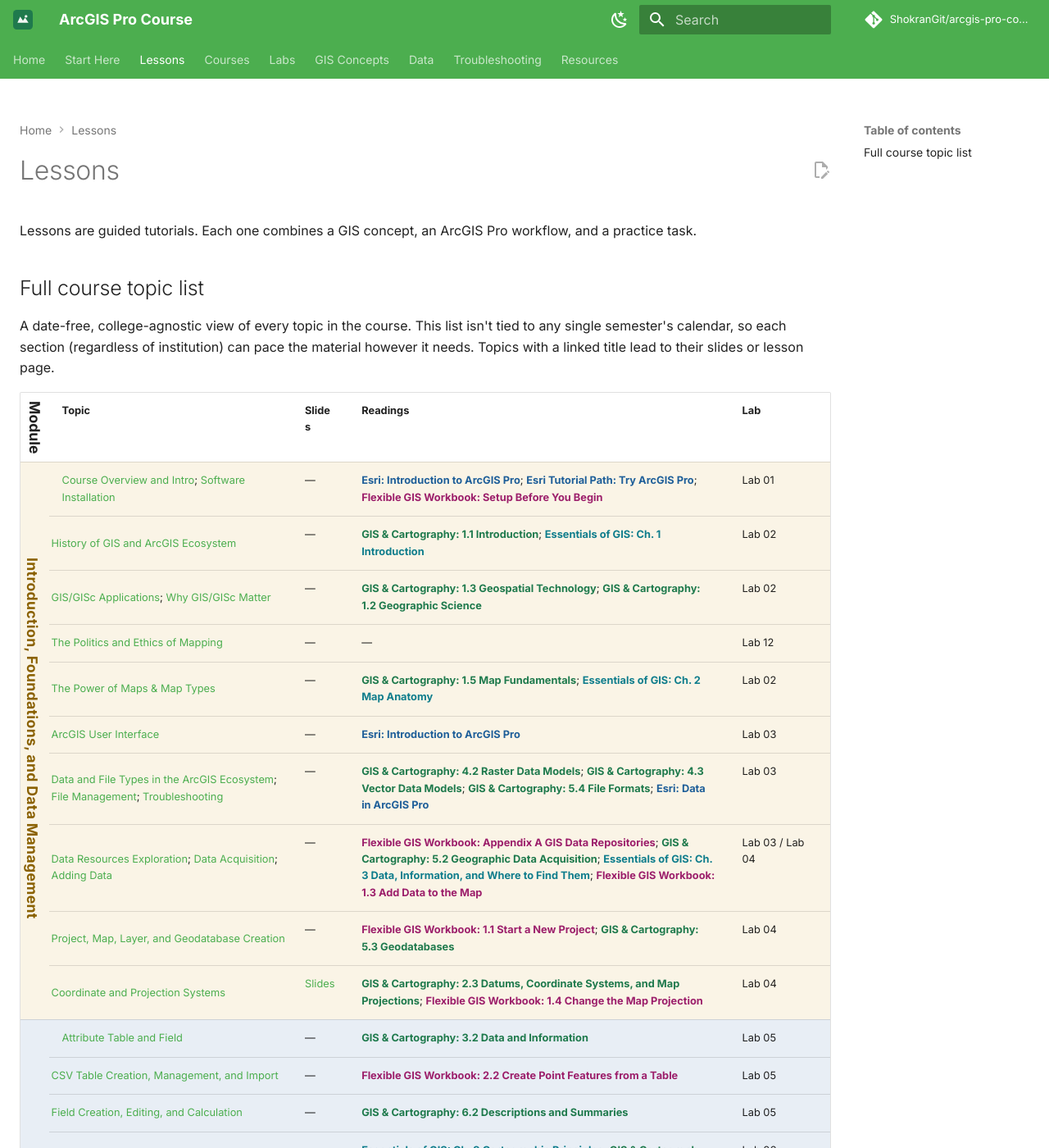
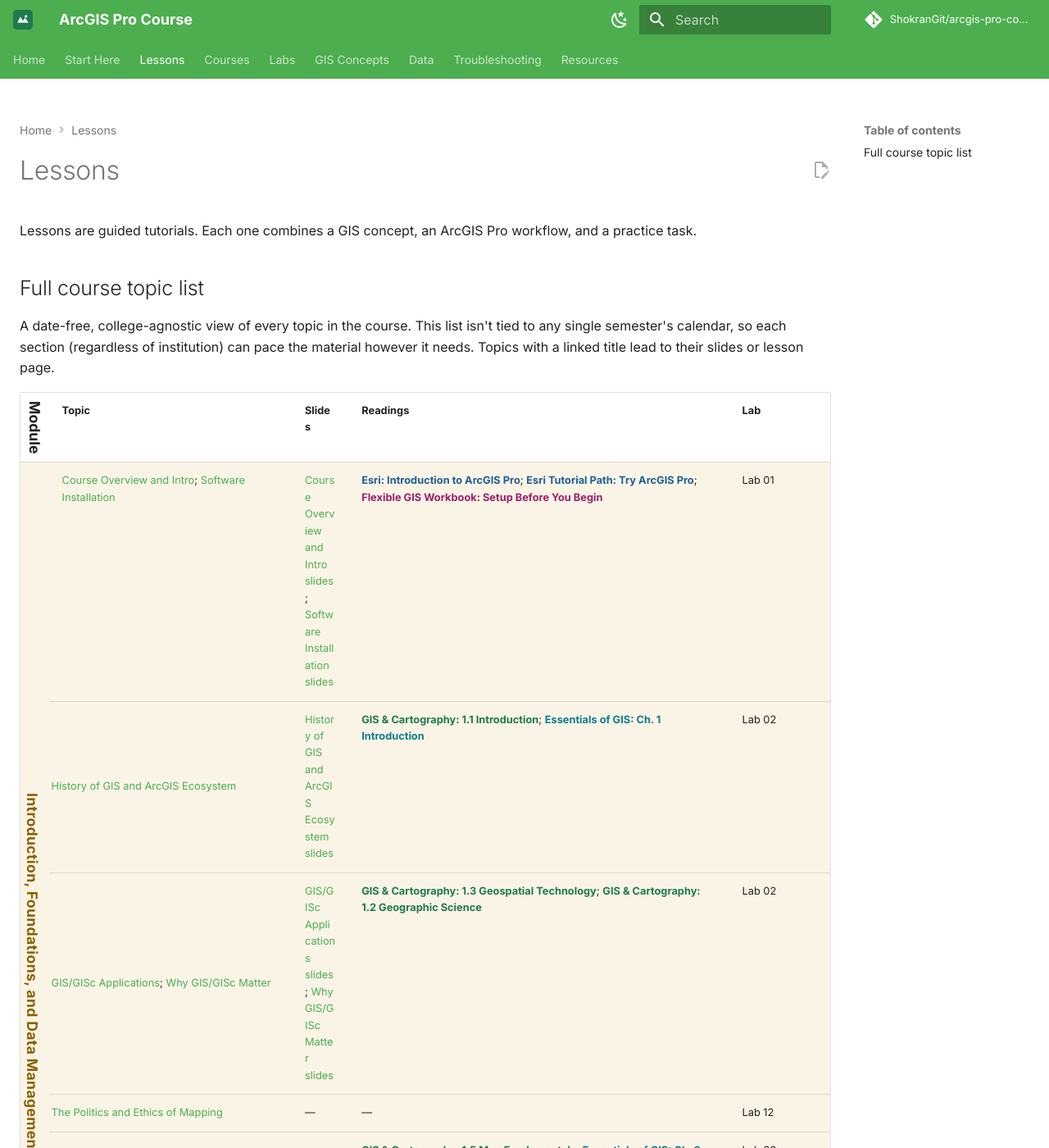
Before and after one commit to ShokranGit/arcgis-pro-course, an MkDocs documentation site: the page built from docs/lessons/index.md, in a window 1280 px wide and 1400 px high. Shown: the whole window at 82% size. Built offline with MkDocs 1.6.1 and Material for MkDocs 9.7.7, drawn with Linux system fonts in a browser that asks for light colours; comment, search, counter and statistics services are not loaded.

Commit message:
Add slide buttons for topics covered by the Introduction to GIS deck

```diff
--- a/docs/lessons/index.md
+++ b/docs/lessons/index.md
@@ -10,9 +10,9 @@ A date-free, college-agnostic view of every topic in the course. This list isn't
 
 | Module | Topic | Slides | Readings | Lab |
 |---|---|---|---|---|
-| <span class="module-badge module-intro">Introduction, Foundations, and Data Management</span> | [Course Overview and Intro](00-introduction-to-gis.md); [Software Installation](00-introduction-to-gis.md) | — | [Esri: Introduction to ArcGIS Pro](https://doc.esri.com/en/arcgis-pro/latest/get-started/get-started.html){: .src-esri}; [Esri Tutorial Path: Try ArcGIS Pro](https://learn.arcgis.com/en/paths/try-arcgis-pro/){: .src-esri}; [Flexible GIS Workbook: Setup Before You Begin](https://mlpp.pressbooks.pub/flexiblegisworkbookpro/front-matter/setup-before-you-begin/){: .src-workbook} | Lab 01 |
-| <span class="module-badge module-intro">Introduction, Foundations, and Data Management</span> | [History of GIS and ArcGIS Ecosystem](00-introduction-to-gis.md) | — | [GIS & Cartography: 1.1 Introduction](https://slcc.pressbooks.pub/maps/chapter/1-1/){: .src-cartography}; [Essentials of GIS: Ch. 1 Introduction](https://saylordotorg.github.io/text_essentials-of-geographic-information-systems/s05-introduction.html){: .src-essentials} | Lab 02 |
-| <span class="module-badge module-intro">Introduction, Foundations, and Data Management</span> | [GIS/GISc Applications](00-introduction-to-gis.md); [Why GIS/GISc Matter](00-introduction-to-gis.md) | — | [GIS & Cartography: 1.3 Geospatial Technology](https://slcc.pressbooks.pub/maps/chapter/1-3/){: .src-cartography}; [GIS & Cartography: 1.2 Geographic Science](https://slcc.pressbooks.pub/maps/chapter/1-2/){: .src-cartography} | Lab 02 |
+| <span class="module-badge module-intro">Introduction, Foundations, and Data Management</span> | [Course Overview and Intro](00-introduction-to-gis.md); [Software Installation](00-introduction-to-gis.md) | [Course Overview and Intro slides](../slides/introduction-to-gis.md); [Software Installation slides](../slides/introduction-to-gis.md) | [Esri: Introduction to ArcGIS Pro](https://doc.esri.com/en/arcgis-pro/latest/get-started/get-started.html){: .src-esri}; [Esri Tutorial Path: Try ArcGIS Pro](https://learn.arcgis.com/en/paths/try-arcgis-pro/){: .src-esri}; [Flexible GIS Workbook: Setup Before You Begin](https://mlpp.pressbooks.pub/flexiblegisworkbookpro/front-matter/setup-before-you-begin/){: .src-workbook} | Lab 01 |
+| <span class="module-badge module-intro">Introduction, Foundations, and Data Management</span> | [History of GIS and ArcGIS Ecosystem](00-introduction-to-gis.md) | [History of GIS and ArcGIS Ecosystem slides](../slides/introduction-to-gis.md) | [GIS & Cartography: 1.1 Introduction](https://slcc.pressbooks.pub/maps/chapter/1-1/){: .src-cartography}; [Essentials of GIS: Ch. 1 Introduction](https://saylordotorg.github.io/text_essentials-of-geographic-information-systems/s05-introduction.html){: .src-essentials} | Lab 02 |
+| <span class="module-badge module-intro">Introduction, Foundations, and Data Management</span> | [GIS/GISc Applications](00-introduction-to-gis.md); [Why GIS/GISc Matter](00-introduction-to-gis.md) | [GIS/GISc Applications slides](../slides/introduction-to-gis.md); [Why GIS/GISc Matter slides](../slides/introduction-to-gis.md) | [GIS & Cartography: 1.3 Geospatial Technology](https://slcc.pressbooks.pub/maps/chapter/1-3/){: .src-cartography}; [GIS & Cartography: 1.2 Geographic Science](https://slcc.pressbooks.pub/maps/chapter/1-2/){: .src-cartography} | Lab 02 |
 | <span class="module-badge module-intro">Introduction, Foundations, and Data Management</span> | [The Politics and Ethics of Mapping](00-introduction-to-gis.md) | — | — | Lab 12 |
 | <span class="module-badge module-intro">Introduction, Foundations, and Data Management</span> | [The Power of Maps & Map Types](00-introduction-to-gis.md) | — | [GIS & Cartography: 1.5 Map Fundamentals](https://slcc.pressbooks.pub/maps/chapter/1-5/){: .src-cartography}; [Essentials of GIS: Ch. 2 Map Anatomy](https://saylordotorg.github.io/text_essentials-of-geographic-information-systems/s06-map-anatomy.html){: .src-essentials} | Lab 02 |
 | <span class="module-badge module-intro">Introduction, Foundations, and Data Management</span> | [ArcGIS User Interface](01-getting-started.md) | — | [Esri: Introduction to ArcGIS Pro](https://doc.esri.com/en/arcgis-pro/latest/get-started/get-started.html){: .src-esri} | Lab 03 |
```
